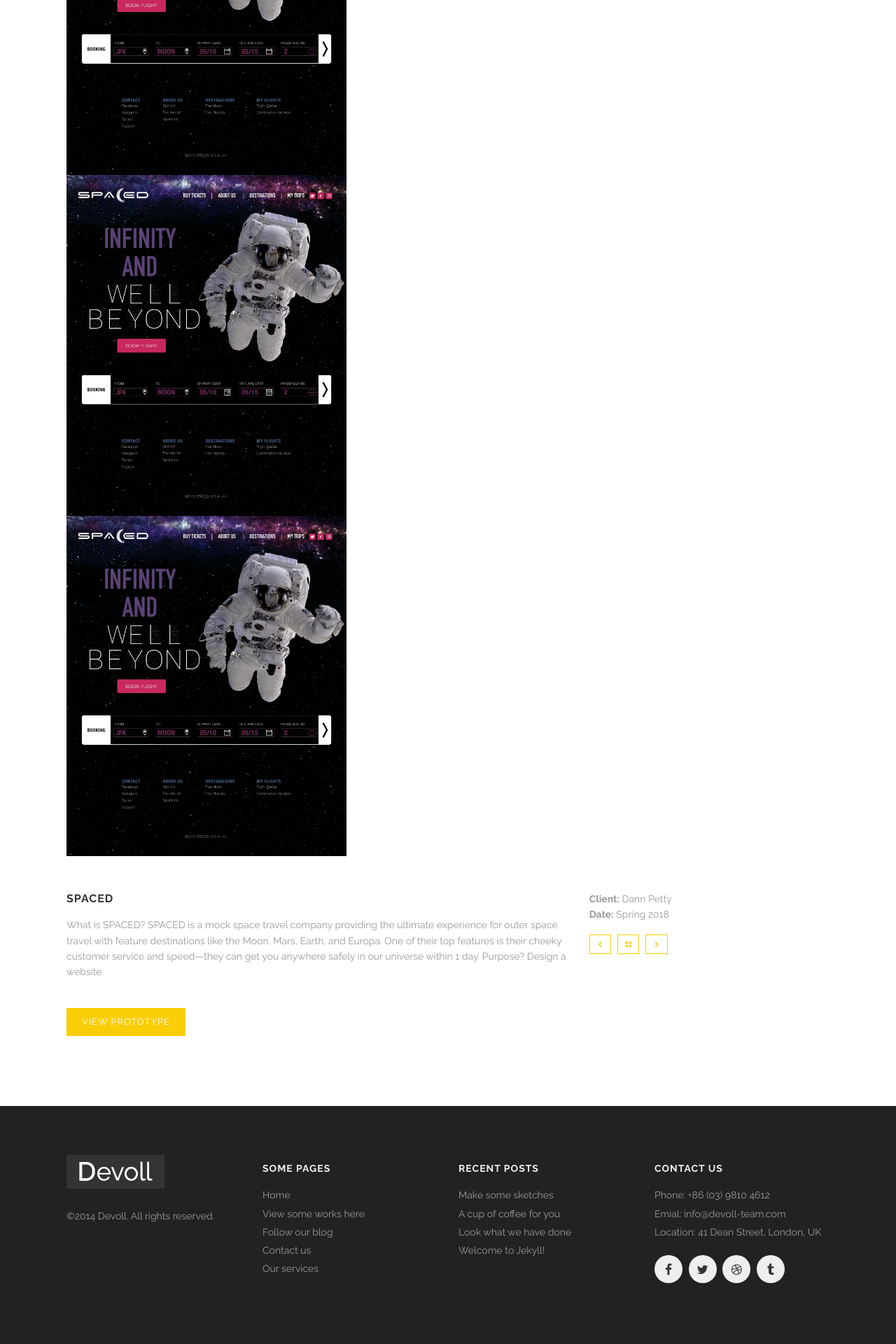
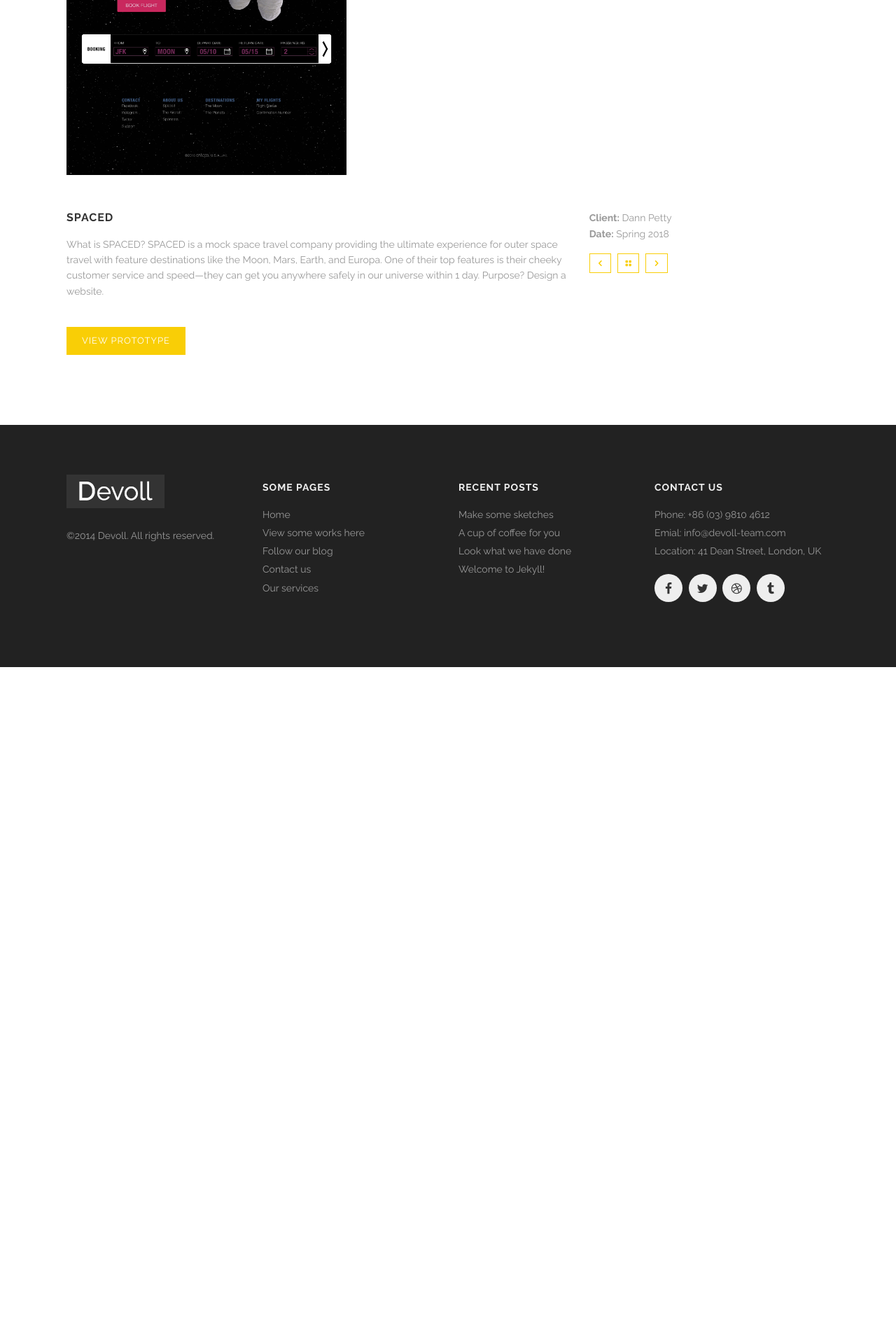
Before and after one commit to noremuhh/Sample-Website, a Jekyll site: the page built from portfolio-spaced.html, in a window 1280 px wide. Shown: the part 709-2629 px from the top of the page at 70% size. Built offline with Jekyll 4.4.1, drawn with Linux system fonts in a browser that asks for light colours; after the commit the page ends 1662 px from its top, so only the background shows below that.

Commit message:
Update portfolio-spaced.html

```diff
--- a/portfolio-spaced.html
+++ b/portfolio-spaced.html
@@ -21,8 +21,6 @@ section_id: portfolio
       <div class='mod modBoxedSlider'>
         <div class='slides'>
           <div class='slide'>
-            <img width="400" height="400" alt="" src="images/Spaced Homepage.jpg" />
-            <img width="400" height="400" alt="" src="images/Spaced Homepage.jpg" />
             <img width="400" height="400" alt="" src="images/Spaced Homepage.jpg" />
           </div>
         </div>
```
